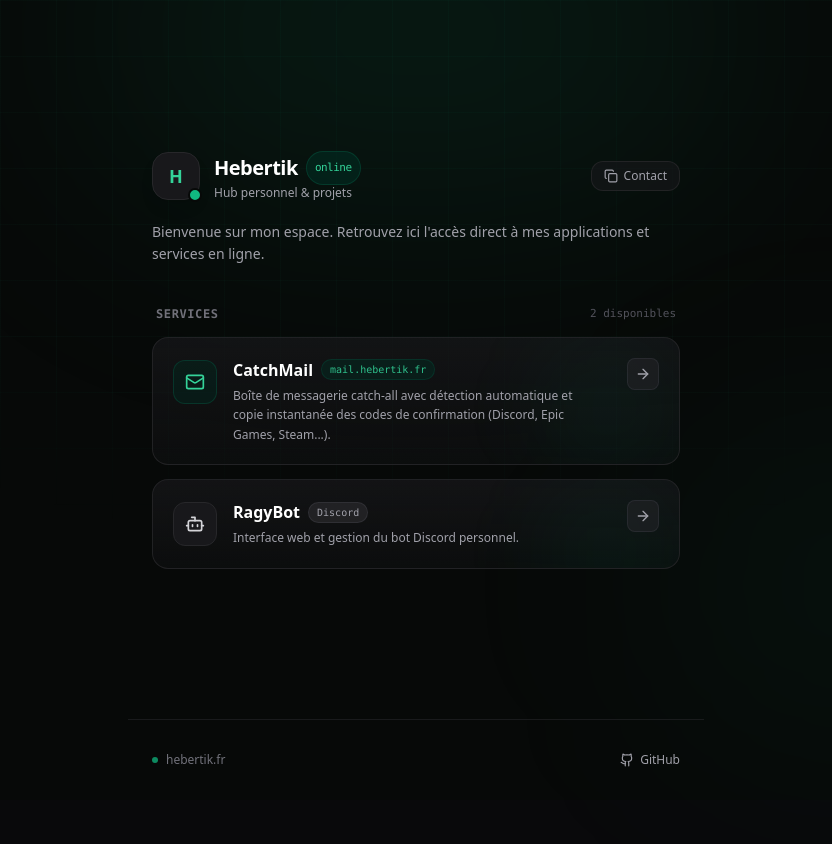
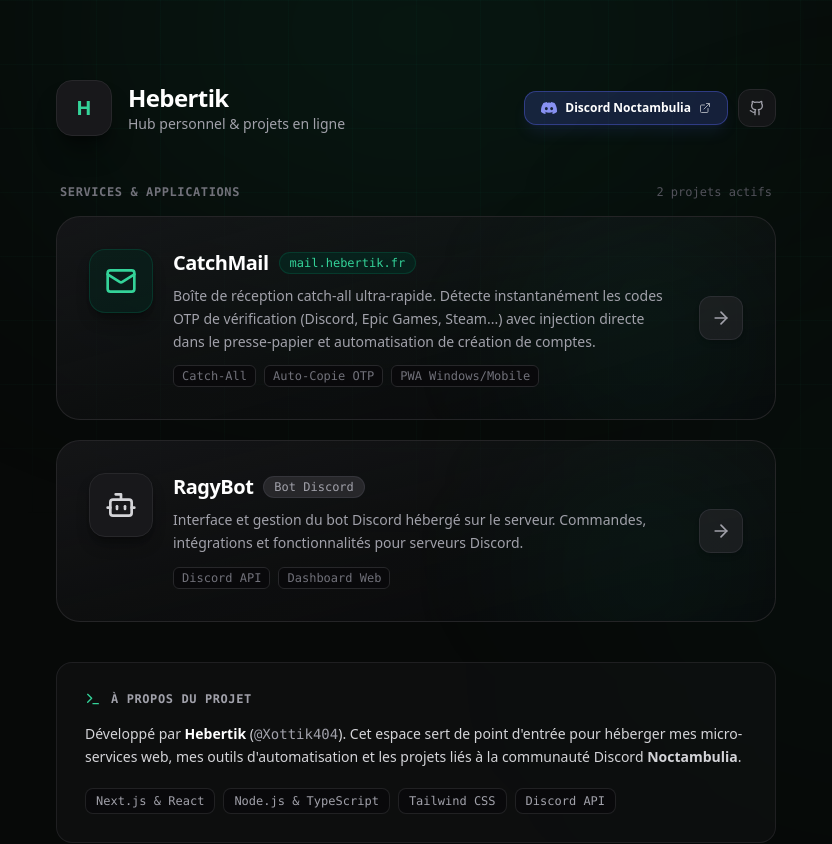
Before and after one commit to Xottik404/CatchMail, a Next.js app: page /hub in a window 1280 px wide. Shown: the top 844 px of the page, without its empty margins (224-1056 px from the left). Before the commit the page ends 800 px from the top, so only its background shows below. Built offline with nearby package versions, Linux system fonts and the light colour scheme.

Commit message:
Enhance Hub with larger service boxes, Discord Noctambulia link, and developer info section

```diff
--- a/src/app/hub/page.tsx
+++ b/src/app/hub/page.tsx
@@ -1,179 +1,214 @@
 "use client";
 
-import React, { useState } from "react";
-import { Mail, Bot, ArrowRight, Github, Sparkles, Copy, Check } from "lucide-react";
+import React from "react";
+import { Mail, Bot, ArrowRight, Github, ExternalLink, Code2, Terminal, Users, Sparkles } from "lucide-react";
+
+// Official Discord SVG icon
+function DiscordIcon({ className = "h-4 w-4" }: { className?: string }) {
+  return (
+    <svg className={className} viewBox="0 0 24 24" fill="currentColor">
+      <path d="M20.317 4.37a19.791 19.791 0 0 0-4.885-1.515.074.074 0 0 0-.079.037c-.21.375-.444.864-.608 1.25a18.27 18.27 0 0 0-5.487 0 12.64 12.64 0 0 0-.617-1.25.077.077 0 0 0-.079-.037A19.736 19.736 0 0 0 3.677 4.37a.07.07 0 0 0-.032.027C.533 9.046-.32 13.58.099 18.057a.082.082 0 0 0 .031.057 19.9 19.9 0 0 0 5.993 3.03.078.078 0 0 0 .084-.028c.462-.63.874-1.295 1.226-1.994.021-.041.001-.09-.041-.106a13.107 13.107 0 0 1-1.872-.892.077.077 0 0 1-.008-.128 10.2 10.2 0 0 0 .372-.292.074.074 0 0 1 .077-.01c3.929 1.793 8.18 1.793 12.061 0a.074.074 0 0 1 .078.01c.12.098.246.198.373.292a.077.077 0 0 1-.006.127 12.299 12.299 0 0 1-1.873.894.077.077 0 0 0-.041.107c.36.698.772 1.362 1.225 1.993a.076.076 0 0 0 .084.028 19.839 19.839 0 0 0 6.002-3.03.077.077 0 0 0 .032-.054c.5-5.177-.838-9.674-3.549-13.66a.061.061 0 0 0-.031-.028zM8.02 15.33c-1.183 0-2.157-1.085-2.157-2.419 0-1.333.956-2.419 2.157-2.419 1.21 0 2.176 1.096 2.157 2.42 0 1.333-.956 2.418-2.157 2.418zm7.975 0c-1.183 0-2.157-1.085-2.157-2.419 0-1.333.955-2.419 2.157-2.419 1.21 0 2.176 1.096 2.157 2.42 0 1.333-.946 2.418-2.157 2.418z"/>
+    </svg>
+  );
+}
 
 export default function HubPage() {
-  const [copied, setCopied] = useState(false);
-
-  const handleCopyEmail = () => {
-    navigator.clipboard.writeText("contact@hebertik.fr");
-    setCopied(true);
-    setTimeout(() => setCopied(false), 2000);
-  };
-
   return (
     <div className="min-h-screen bg-[#070908] text-zinc-100 flex flex-col justify-between font-sans selection:bg-emerald-500 selection:text-black relative overflow-hidden">
-      {/* Subtle organic green ambient glow in the background */}
+      {/* Subtle organic green ambient glow in background */}
       <div className="fixed inset-0 pointer-events-none z-0">
-        <div className="absolute -top-32 left-1/2 -translate-x-1/2 w-[650px] h-[320px] bg-emerald-500/10 blur-[130px] rounded-full" />
-        <div className="absolute bottom-10 right-10 w-[350px] h-[350px] bg-emerald-500/5 blur-[120px] rounded-full" />
-        {/* Soft grid */}
-        <div className="absolute inset-0 bg-[linear-gradient(to_right,#10b98108_1px,transparent_1px),linear-gradient(to_bottom,#10b98108_1px,transparent_1px)] bg-[size:3.5rem_3.5rem] [mask-image:radial-gradient(ellipse_60%_50%_at_50%_20%,#000_70%,transparent_100%)]" />
+        <div className="absolute -top-40 left-1/2 -translate-x-1/2 w-[750px] h-[380px] bg-emerald-500/10 blur-[140px] rounded-full" />
+        <div className="absolute bottom-20 -right-20 w-[450px] h-[450px] bg-emerald-500/5 blur-[150px] rounded-full" />
+        <div className="absolute inset-0 bg-[linear-gradient(to_right,#10b98108_1px,transparent_1px),linear-gradient(to_bottom,#10b98108_1px,transparent_1px)] bg-[size:4rem_4rem] [mask-image:radial-gradient(ellipse_70%_50%_at_50%_20%,#000_70%,transparent_100%)]" />
       </div>
 
-      {/* Main container */}
-      <div className="relative z-10 max-w-xl mx-auto w-full px-6 py-16 sm:py-24 flex-1 flex flex-col justify-center">
-        {/* Profile / Intro Header */}
-        <header className="space-y-4 mb-10 animate-in fade-in slide-in-from-bottom-3 duration-500">
-          <div className="flex items-center justify-between">
-            {/* Avatar & Name */}
-            <div className="flex items-center gap-3.5">
-              <div className="relative group">
-                <div className="h-12 w-12 rounded-2xl bg-zinc-900 border border-zinc-800 flex items-center justify-center text-emerald-400 font-bold text-lg shadow-lg group-hover:border-emerald-500/50 transition-all duration-300">
-                  <span>H</span>
+      {/* Main Container */}
+      <div className="relative z-10 max-w-3xl mx-auto w-full px-6 py-12 sm:py-20 flex-1 flex flex-col justify-center space-y-10">
+        {/* Header: Name, description & Action buttons */}
+        <header className="flex flex-col sm:flex-row sm:items-center justify-between gap-6 pb-2">
+          {/* Brand info */}
+          <div className="flex items-center gap-4">
+            <div className="h-14 w-14 rounded-2xl bg-zinc-900 border border-zinc-800 flex items-center justify-center text-emerald-400 font-extrabold text-xl shadow-xl shadow-black/40">
+              H
             </div>
-                <span className="absolute -bottom-0.5 -right-0.5 h-3.5 w-3.5 rounded-full bg-emerald-500 border-2 border-[#070908]" />
-              </div>
-
             <div>
-                <h1 className="text-xl font-bold tracking-tight text-white flex items-center gap-2">
-                  <span>Hebertik</span>
-                  <span className="text-[11px] font-mono font-medium px-2 py-0.5 rounded-full bg-emerald-950/60 text-emerald-400 border border-emerald-800/40">
-                    online
-                  </span>
-                </h1>
-                <p className="text-xs text-zinc-400">Hub personnel & projets</p>
+              <h1 className="text-2xl font-extrabold tracking-tight text-white">Hebertik</h1>
+              <p className="text-sm text-zinc-400">Hub personnel & projets en ligne</p>
             </div>
           </div>
 
-            {/* Quick Contact Pill */}
-            <button
-              onClick={handleCopyEmail}
-              className="flex items-center gap-1.5 px-3 py-1.5 text-xs text-zinc-400 hover:text-emerald-300 bg-zinc-900/60 hover:bg-zinc-900 border border-zinc-800/80 hover:border-emerald-500/30 rounded-xl transition-all duration-200 active:scale-95"
-              title="Copier mon email de contact"
+          {/* Social & Community Links */}
+          <div className="flex items-center gap-2.5">
+            {/* Discord Noctambulia Button */}
+            <a
+              href="https://discord.gg/noctambulia"
+              target="_blank"
+              rel="noreferrer"
+              className="flex items-center gap-2 px-4 py-2 text-xs font-semibold text-white bg-[#5865F2]/20 hover:bg-[#5865F2] border border-[#5865F2]/40 hover:border-[#5865F2] rounded-xl transition-all duration-300 shadow-lg shadow-[#5865F2]/10 active:scale-95 group"
             >
-              {copied ? (
-                <>
-                  <Check className="h-3.5 w-3.5 text-emerald-400" />
-                  <span className="text-emerald-400 font-medium">Copié !</span>
-                </>
-              ) : (
-                <>
-                  <Copy className="h-3.5 w-3.5" />
-                  <span>Contact</span>
-                </>
-              )}
-            </button>
+              <DiscordIcon className="h-4 w-4 text-[#8891f2] group-hover:text-white transition-colors" />
+              <span>Discord Noctambulia</span>
+              <ExternalLink className="h-3 w-3 opacity-60 group-hover:opacity-100" />
+            </a>
+
+            {/* GitHub Button */}
+            <a
+              href="https://github.com/Xottik404/CatchMail"
+              target="_blank"
+              rel="noreferrer"
+              className="p-2.5 text-zinc-400 hover:text-white bg-zinc-900/80 hover:bg-zinc-800 border border-zinc-800 hover:border-zinc-700 rounded-xl transition-all duration-200"
+              title="Voir sur GitHub"
+            >
+              <Github className="h-4 w-4" />
+            </a>
+          </div>
+        </header>
+
+        {/* Section: Grosses Boxes de Services */}
+        <section className="space-y-4">
+          <div className="flex items-center justify-between px-1">
+            <h2 className="text-xs font-bold uppercase tracking-wider text-zinc-500 font-mono">
+              Services & Applications
+            </h2>
+            <span className="text-xs font-mono text-zinc-600">2 projets actifs</span>
           </div>
 
-          <p className="text-sm text-zinc-400 leading-relaxed pt-1">
-            Bienvenue sur mon espace. Retrouvez ici l&apos;accès direct à mes applications et services en ligne.
-          </p>
-        </header>
+          <div className="grid grid-cols-1 gap-5">
+            {/* 1. CatchMail (Grande Box) */}
+            <a
+              href="https://mail.hebertik.fr"
+              className="group relative block p-7 sm:p-8 rounded-3xl bg-gradient-to-br from-zinc-900/80 via-zinc-900/40 to-zinc-950/90 border border-zinc-800/90 hover:border-emerald-500/50 hover:shadow-[0_0_35px_rgba(16,185,129,0.14)] transition-all duration-300 overflow-hidden"
+            >
+              {/* Subtle hover background highlight */}
+              <div className="absolute top-0 right-0 w-64 h-64 bg-emerald-500/5 blur-3xl rounded-full group-hover:bg-emerald-500/10 transition-all duration-300 pointer-events-none" />
 
-        {/* Services Cards */}
-        <main className="space-y-3.5 animate-in fade-in slide-in-from-bottom-5 duration-700">
-          <div className="flex items-center justify-between px-1">
-            <span className="text-xs font-semibold uppercase tracking-wider text-zinc-500 font-mono">
-              Services
-            </span>
-            <span className="text-[11px] font-mono text-zinc-600">2 disponibles</span>
+              <div className="relative z-10 flex flex-col sm:flex-row sm:items-center justify-between gap-6">
+                <div className="flex items-start gap-5">
+                  {/* Large Icon Box */}
+                  <div className="h-16 w-16 rounded-2xl bg-emerald-950/40 text-emerald-400 border border-emerald-800/40 flex items-center justify-center shrink-0 group-hover:scale-105 group-hover:border-emerald-500/50 group-hover:bg-emerald-950/60 transition-all duration-300 shadow-lg shadow-black/30">
+                    <Mail className="h-8 w-8" />
                   </div>
 
-          {/* 1. CatchMail Card */}
-          <a
-            href="https://mail.hebertik.fr"
-            className="group relative block p-5 rounded-2xl bg-gradient-to-b from-zinc-900/70 to-zinc-900/30 border border-zinc-800/80 hover:border-emerald-500/50 hover:shadow-[0_0_30px_rgba(16,185,129,0.12)] transition-all duration-300 overflow-hidden"
-          >
-            {/* Soft inner glow on hover */}
-            <div className="absolute top-0 right-0 w-36 h-36 bg-emerald-500/5 blur-2xl rounded-full group-hover:bg-emerald-500/10 transition-all duration-300 pointer-events-none" />
-
-            <div className="relative z-10 flex items-start justify-between gap-4">
-              <div className="flex items-start gap-4">
-                <div className="h-11 w-11 rounded-xl bg-emerald-950/40 text-emerald-400 border border-emerald-800/40 flex items-center justify-center shrink-0 mt-0.5 group-hover:scale-105 group-hover:border-emerald-500/50 transition-all duration-300">
-                  <Mail className="h-5 w-5" />
-                </div>
-
-                <div className="space-y-1">
-                  <div className="flex items-center gap-2">
-                    <span className="font-bold text-white text-base group-hover:text-emerald-300 transition-colors">
+                  <div className="space-y-2">
+                    <div className="flex flex-wrap items-center gap-2.5">
+                      <h3 className="text-xl font-bold text-white group-hover:text-emerald-300 transition-colors tracking-tight">
                         CatchMail
-                    </span>
-                    <span className="text-[10px] font-mono text-emerald-400/90 px-2 py-0.5 rounded-full bg-emerald-950/50 border border-emerald-800/30">
+                      </h3>
+                      <span className="text-xs font-mono text-emerald-400 px-2.5 py-0.5 rounded-full bg-emerald-950/60 border border-emerald-800/40">
                         mail.hebertik.fr
                       </span>
                     </div>
 
-                  <p className="text-xs text-zinc-400 leading-relaxed pr-2">
-                    Boîte de messagerie catch-all avec détection automatique et copie instantanée des codes de confirmation (Discord, Epic Games, Steam...).
+                    <p className="text-sm text-zinc-400 leading-relaxed max-w-xl">
+                      Boîte de réception catch-all ultra-rapide. Détecte instantanément les codes OTP de vérification (Discord, Epic Games, Steam...) avec injection directe dans le presse-papier et automatisation de création de comptes.
                     </p>
+
+                    <div className="flex flex-wrap items-center gap-2 pt-1 text-xs font-mono text-zinc-500">
+                      <span className="px-2 py-0.5 rounded-md bg-zinc-950 border border-zinc-800">Catch-All</span>
+                      <span className="px-2 py-0.5 rounded-md bg-zinc-950 border border-zinc-800">Auto-Copie OTP</span>
+                      <span className="px-2 py-0.5 rounded-md bg-zinc-950 border border-zinc-800">PWA Windows/Mobile</span>
+                    </div>
                   </div>
                 </div>
 
-              {/* Animated arrow */}
-              <div className="h-8 w-8 rounded-lg bg-zinc-800/50 border border-zinc-700/40 flex items-center justify-center shrink-0 group-hover:bg-emerald-500 group-hover:text-black group-hover:border-emerald-400 transition-all duration-300">
-                <ArrowRight className="h-4 w-4 text-zinc-400 group-hover:text-black group-hover:translate-x-0.5 transition-all duration-300" />
+                {/* Big Action Arrow */}
+                <div className="self-end sm:self-center h-11 w-11 rounded-xl bg-zinc-800/60 border border-zinc-700/50 flex items-center justify-center shrink-0 group-hover:bg-emerald-500 group-hover:text-black group-hover:border-emerald-400 transition-all duration-300 shadow-md">
+                  <ArrowRight className="h-5 w-5 text-zinc-400 group-hover:text-black group-hover:translate-x-0.5 transition-all duration-300" />
                 </div>
               </div>
             </a>
 
-          {/* 2. RagyBot Card */}
+            {/* 2. RagyBot (Grande Box) */}
             <a
               href="https://141.11.103.100.nip.io"
               target="_blank"
               rel="noreferrer"
-            className="group relative block p-5 rounded-2xl bg-gradient-to-b from-zinc-900/70 to-zinc-900/30 border border-zinc-800/80 hover:border-emerald-500/50 hover:shadow-[0_0_30px_rgba(16,185,129,0.12)] transition-all duration-300 overflow-hidden"
+              className="group relative block p-7 sm:p-8 rounded-3xl bg-gradient-to-br from-zinc-900/80 via-zinc-900/40 to-zinc-950/90 border border-zinc-800/90 hover:border-emerald-500/50 hover:shadow-[0_0_35px_rgba(16,185,129,0.14)] transition-all duration-300 overflow-hidden"
             >
-            <div className="absolute top-0 right-0 w-36 h-36 bg-emerald-500/5 blur-2xl rounded-full group-hover:bg-emerald-500/10 transition-all duration-300 pointer-events-none" />
+              <div className="absolute top-0 right-0 w-64 h-64 bg-emerald-500/5 blur-3xl rounded-full group-hover:bg-emerald-500/10 transition-all duration-300 pointer-events-none" />
 
-            <div className="relative z-10 flex items-start justify-between gap-4">
-              <div className="flex items-start gap-4">
-                <div className="h-11 w-11 rounded-xl bg-zinc-900 text-zinc-300 border border-zinc-800 flex items-center justify-center shrink-0 mt-0.5 group-hover:scale-105 group-hover:text-emerald-400 group-hover:border-emerald-800/40 transition-all duration-300">
-                  <Bot className="h-5 w-5" />
+              <div className="relative z-10 flex flex-col sm:flex-row sm:items-center justify-between gap-6">
+                <div className="flex items-start gap-5">
+                  {/* Large Icon Box */}
+                  <div className="h-16 w-16 rounded-2xl bg-zinc-900 text-zinc-300 border border-zinc-800 flex items-center justify-center shrink-0 group-hover:scale-105 group-hover:text-emerald-400 group-hover:border-emerald-800/50 group-hover:bg-zinc-800/80 transition-all duration-300 shadow-lg shadow-black/30">
+                    <Bot className="h-8 w-8" />
                   </div>
 
-                <div className="space-y-1">
-                  <div className="flex items-center gap-2">
-                    <span className="font-bold text-white text-base group-hover:text-emerald-300 transition-colors">
+                  <div className="space-y-2">
+                    <div className="flex flex-wrap items-center gap-2.5">
+                      <h3 className="text-xl font-bold text-white group-hover:text-emerald-300 transition-colors tracking-tight">
                         RagyBot
-                    </span>
-                    <span className="text-[10px] font-mono text-zinc-400 px-2 py-0.5 rounded-full bg-zinc-800/80 border border-zinc-700/50">
-                      Discord
+                      </h3>
+                      <span className="text-xs font-mono text-zinc-400 px-2.5 py-0.5 rounded-full bg-zinc-800 border border-zinc-700/60">
+                        Bot Discord
                       </span>
                     </div>
 
-                  <p className="text-xs text-zinc-400 leading-relaxed pr-2">
-                    Interface web et gestion du bot Discord personnel.
+                    <p className="text-sm text-zinc-400 leading-relaxed max-w-xl">
+                      Interface et gestion du bot Discord hébergé sur le serveur. Commandes, intégrations et fonctionnalités pour serveurs Discord.
                     </p>
+
+                    <div className="flex flex-wrap items-center gap-2 pt-1 text-xs font-mono text-zinc-500">
+                      <span className="px-2 py-0.5 rounded-md bg-zinc-950 border border-zinc-800">Discord API</span>
+                      <span className="px-2 py-0.5 rounded-md bg-zinc-950 border border-zinc-800">Dashboard Web</span>
+                    </div>
                   </div>
                 </div>
 
-              {/* Animated arrow */}
-              <div className="h-8 w-8 rounded-lg bg-zinc-800/50 border border-zinc-700/40 flex items-center justify-center shrink-0 group-hover:bg-emerald-500 group-hover:text-black group-hover:border-emerald-400 transition-all duration-300">
-                <ArrowRight className="h-4 w-4 text-zinc-400 group-hover:text-black group-hover:translate-x-0.5 transition-all duration-300" />
+                {/* Big Action Arrow */}
+                <div className="self-end sm:self-center h-11 w-11 rounded-xl bg-zinc-800/60 border border-zinc-700/50 flex items-center justify-center shrink-0 group-hover:bg-emerald-500 group-hover:text-black group-hover:border-emerald-400 transition-all duration-300 shadow-md">
+                  <ArrowRight className="h-5 w-5 text-zinc-400 group-hover:text-black group-hover:translate-x-0.5 transition-all duration-300" />
                 </div>
               </div>
             </a>
-        </main>
+          </div>
+        </section>
+
+        {/* Section Infos / À propos (Non-personnel, pseudo & stack) */}
+        <section className="p-6 sm:p-7 rounded-2xl bg-zinc-900/40 border border-zinc-800/70 space-y-4">
+          <div className="flex items-center gap-2.5 text-xs font-bold uppercase tracking-wider text-zinc-400 font-mono">
+            <Terminal className="h-4 w-4 text-emerald-400" />
+            <span>À propos du projet</span>
           </div>
 
-      {/* Clean & Discreet Footer */}
-      <footer className="relative z-10 max-w-xl mx-auto w-full px-6 py-8 border-t border-zinc-800/60 flex items-center justify-between text-xs text-zinc-500">
-        <div className="flex items-center gap-2">
-          <span className="h-1.5 w-1.5 rounded-full bg-emerald-500 animate-pulse" />
-          <span>hebertik.fr</span>
+          <div className="space-y-3 text-sm text-zinc-300 leading-relaxed">
+            <p>
+              Développé par <strong className="text-white">Hebertik</strong> (<span className="font-mono text-zinc-400">@Xottik404</span>). Cet espace sert de point d&apos;entrée pour héberger mes micro-services web, mes outils d&apos;automatisation et les projets liés à la communauté Discord <strong>Noctambulia</strong>.
+            </p>
+
+            <div className="pt-2 flex flex-wrap gap-2 text-xs font-mono text-zinc-400">
+              <span className="px-2.5 py-1 rounded-lg bg-zinc-950 border border-zinc-800/80">Next.js & React</span>
+              <span className="px-2.5 py-1 rounded-lg bg-zinc-950 border border-zinc-800/80">Node.js & TypeScript</span>
+              <span className="px-2.5 py-1 rounded-lg bg-zinc-950 border border-zinc-800/80">Tailwind CSS</span>
+              <span className="px-2.5 py-1 rounded-lg bg-zinc-950 border border-zinc-800/80">Discord API</span>
+            </div>
+          </div>
+        </section>
       </div>
 
+      {/* Clean Footer */}
+      <footer className="relative z-10 max-w-3xl mx-auto w-full px-6 py-8 border-t border-zinc-800/60 flex flex-col sm:flex-row items-center justify-between gap-4 text-xs text-zinc-500">
+        <span className="font-mono">hebertik.fr • Hub personnel</span>
+
+        <div className="flex items-center gap-5 text-zinc-400">
+          <a
+            href="https://discord.gg/noctambulia"
+            target="_blank"
+            rel="noreferrer"
+            className="hover:text-emerald-400 transition-colors"
+          >
+            Discord Noctambulia
+          </a>
+          <span>•</span>
           <a
             href="https://github.com/Xottik404/CatchMail"
             target="_blank"
             rel="noreferrer"
-          className="flex items-center gap-1.5 text-zinc-400 hover:text-emerald-400 transition-colors"
+            className="hover:text-emerald-400 transition-colors"
           >
-          <Github className="h-3.5 w-3.5" />
-          <span>GitHub</span>
+            GitHub
           </a>
+        </div>
       </footer>
     </div>
   );
```
Lines whose indentation alone changed are shown as unchanged.
